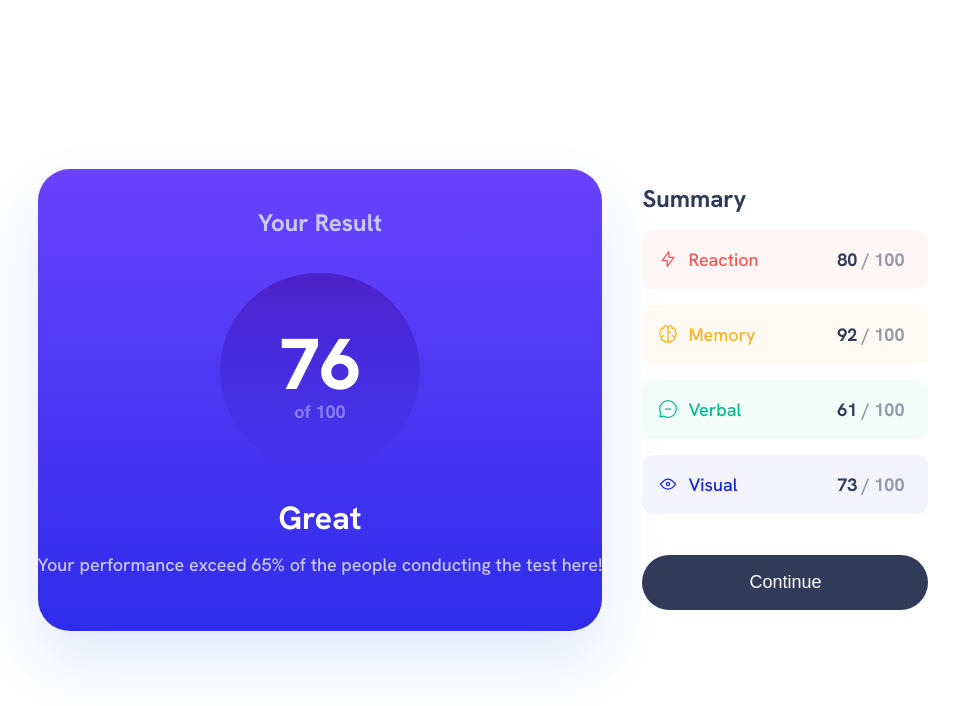
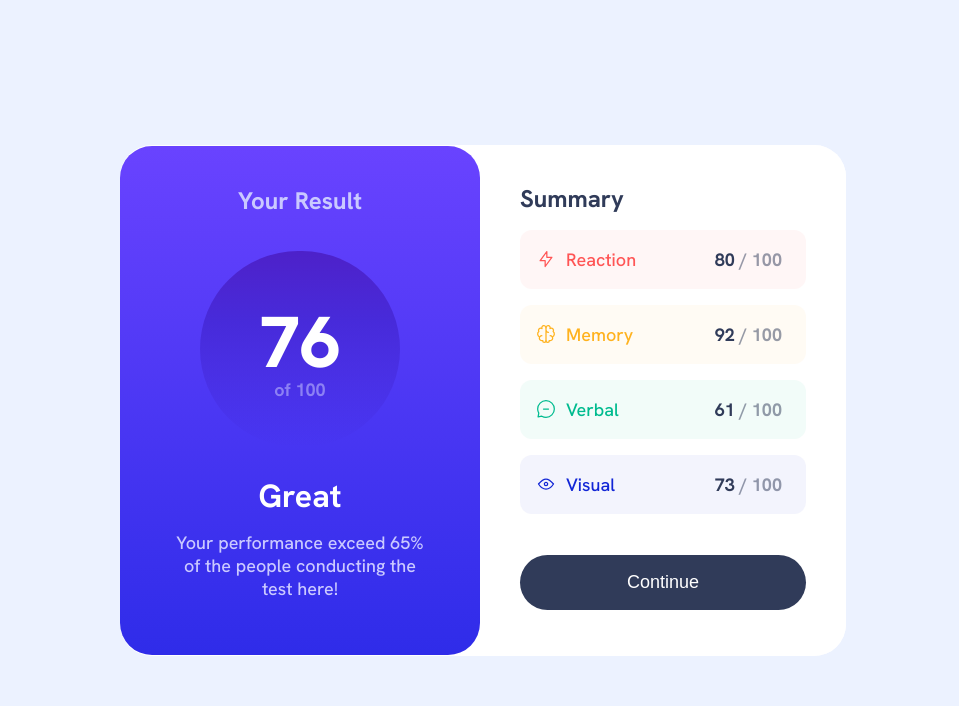
Before and after one commit to Ani-Kiria/Summary-Card, a plain HTML site: page index.html in a window 1536 px wide. Shown: the whole page, without its empty margins (285-1244 px from the left). Drawn offline with Linux system fonts and the light colour scheme.

Commit message:
add text style and container positions

```diff
--- a/style.css
+++ b/style.css
@@ -15,7 +15,6 @@ body {
   font-weight: 700;
   border-radius: 0px 0px 32px 32px;
   background: linear-gradient(180deg, #75f 0%, #6943ff 0.01%, #2f2ce9 100%);
-  box-shadow: 0px 30px 60px 0px rgba(61, 108, 236, 0.15);
   display: flex;
   flex-direction: column;
   align-items: center;
@@ -64,6 +63,7 @@ body {
   font-size: 1.6rem;
   font-weight: 700;
   color: #303b59;
+  background-color: #ffffff;
   gap: 1.6rem;
   padding: 2.4rem 0 3rem;
 }
@@ -147,12 +147,19 @@ button {
   border: none;
 }
 @media (min-width: 1440px) {
+  body {
+    min-height: 100vh;
+    display: flex;
+    flex-direction: column;
+    justify-content: center;
+    align-items: center;
+    background-color: #ecf2ff;
+  }
   .main-container {
+    background-color: #ffffff;
     display: flex;
     align-items: center;
-    justify-content: center;
-    gap: 4rem;
-    min-height: 100vh;
+    border-radius: 3.2rem;
   }
   .performance {
     text-align: center;
@@ -160,7 +167,7 @@ button {
   .blue-container {
     gap: 1.4rem;
     border-radius: 32px;
-    padding: 3.8rem 0 5.5rem;
+    padding: 3.9rem 5.4rem 5.5rem;
   }
   .header {
     font-size: 2.4rem;
@@ -181,10 +188,12 @@ button {
   }
   .performance {
     font-size: 1.8rem;
+    width: 25ch;
   }
   .white-container {
     font-size: 1.8rem;
-    padding: 3.8rem 0 4.6rem;
+    padding: 3.8rem 4rem 4.6rem;
+    border-radius: 0 3.2rem 3.2rem 0;
   }
   button {
     padding: 1.7rem 10.7rem;
```
